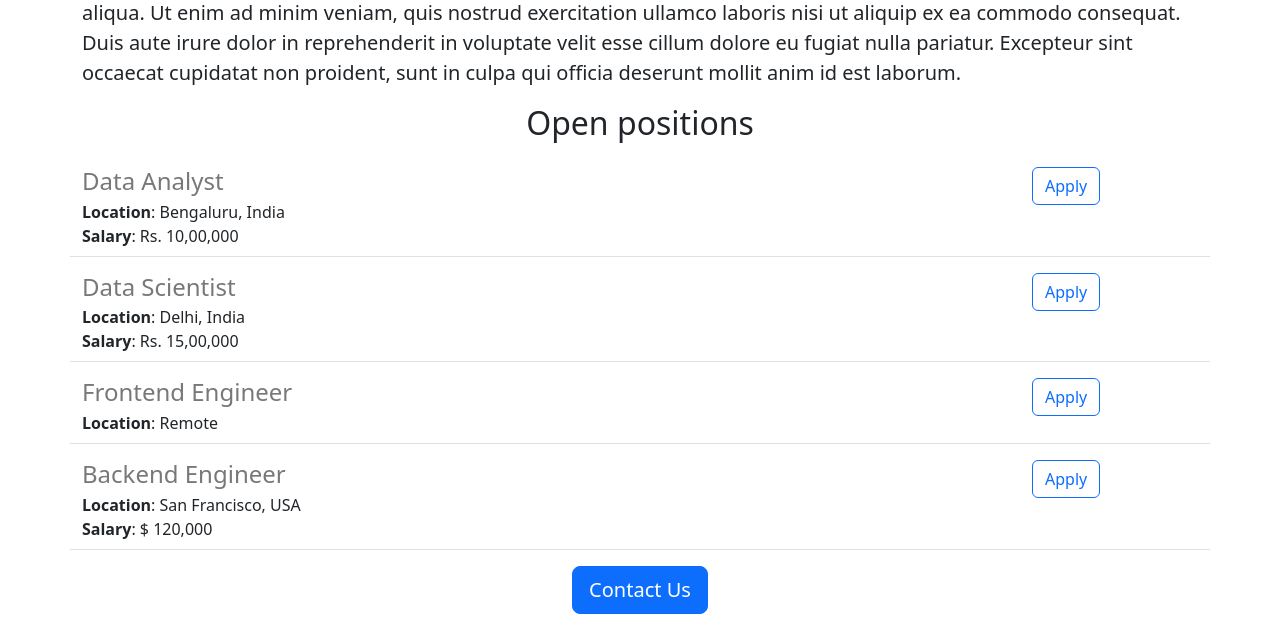
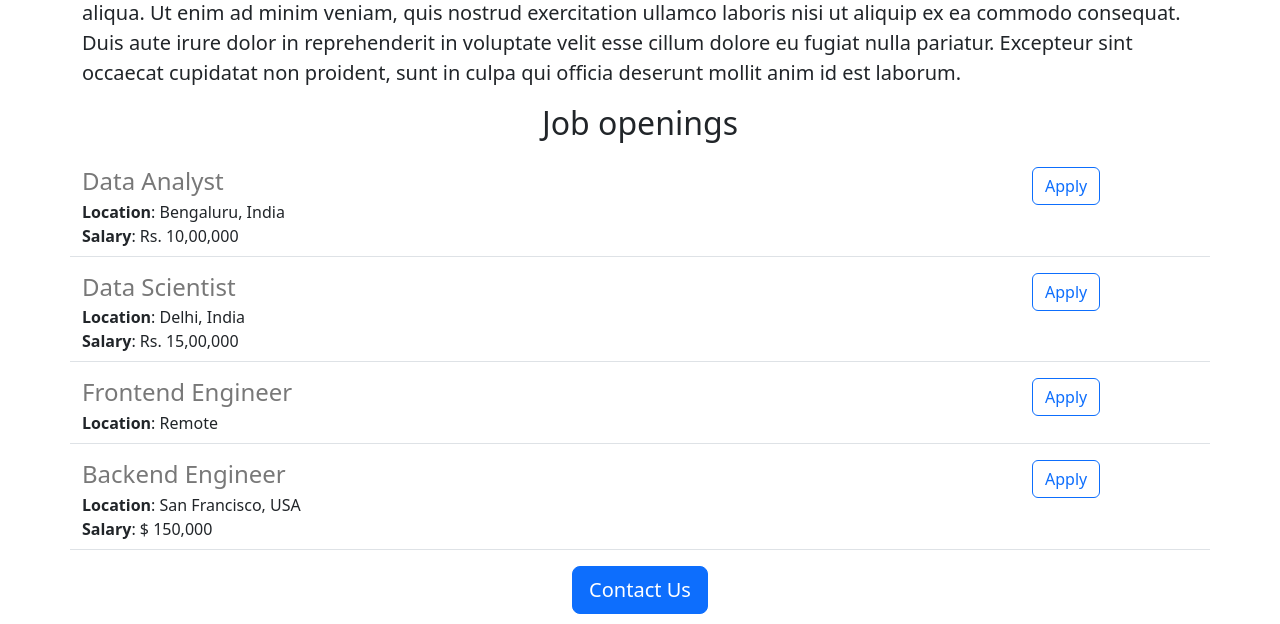
Before and after one commit to devedroy/jovian-career-website, a Flask app: page / in a window 1280 px wide. Shown: the part 518-1142 px from the top of the page. Run offline with Flask 2, Linux system fonts and the light colour scheme.

Commit message:
Made some changes

```diff
--- a/app.py
+++ b/app.py
@@ -24,7 +24,7 @@ JOBS = [
     'id': 4,
     'title': 'Backend Engineer',
     'location': 'San Francisco, USA',
-    'salary': '$ 120,000'
+    'salary': '$ 150,000'
   },
 ]
 
--- a/templates/home.html
+++ b/templates/home.html
@@ -21,7 +21,7 @@
     <p class="lead">
       Lorem ipsum dolor sit amet, consectetur adipiscing elit, sed do eiusmod tempor incididunt ut labore et dolore magna aliqua. Ut enim ad minim veniam, quis nostrud exercitation ullamco laboris nisi ut aliquip ex ea commodo consequat. Duis aute irure dolor in reprehenderit in voluptate velit esse cillum dolore eu fugiat nulla pariatur. Excepteur sint occaecat cupidatat non proident, sunt in culpa qui officia deserunt mollit anim id est laborum.
     </p>
-    <h2 class="text-center mt-2 mb-4">Open positions</h2>
+    <h2 class="text-center mt-2 mb-4">Job openings</h2>
     <p>
       <div>
         {% for job in jobs %}
```
